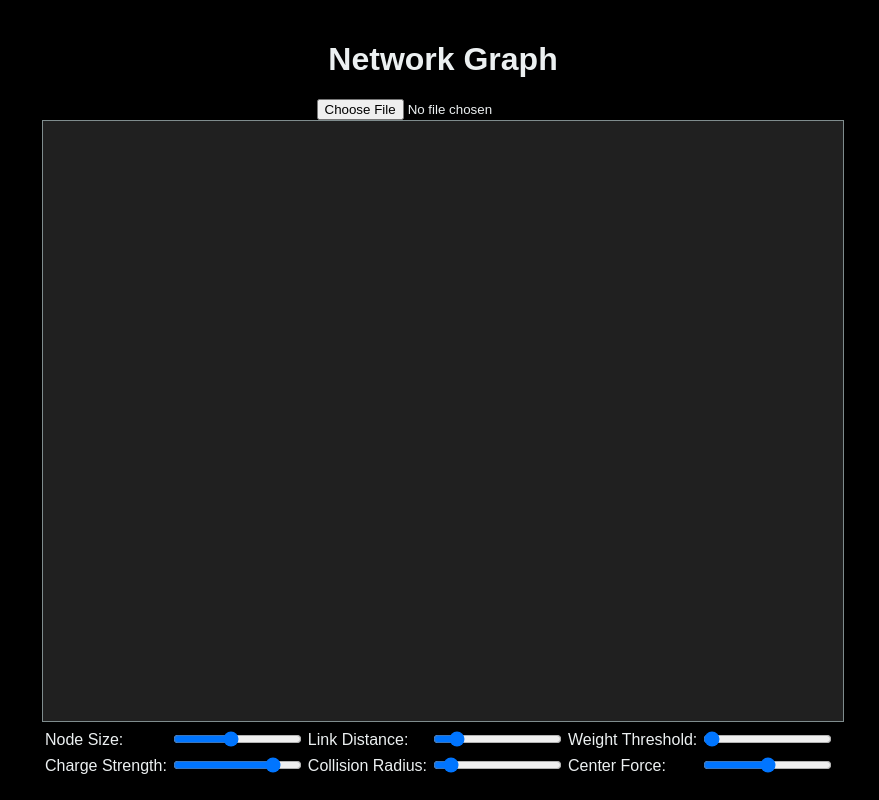
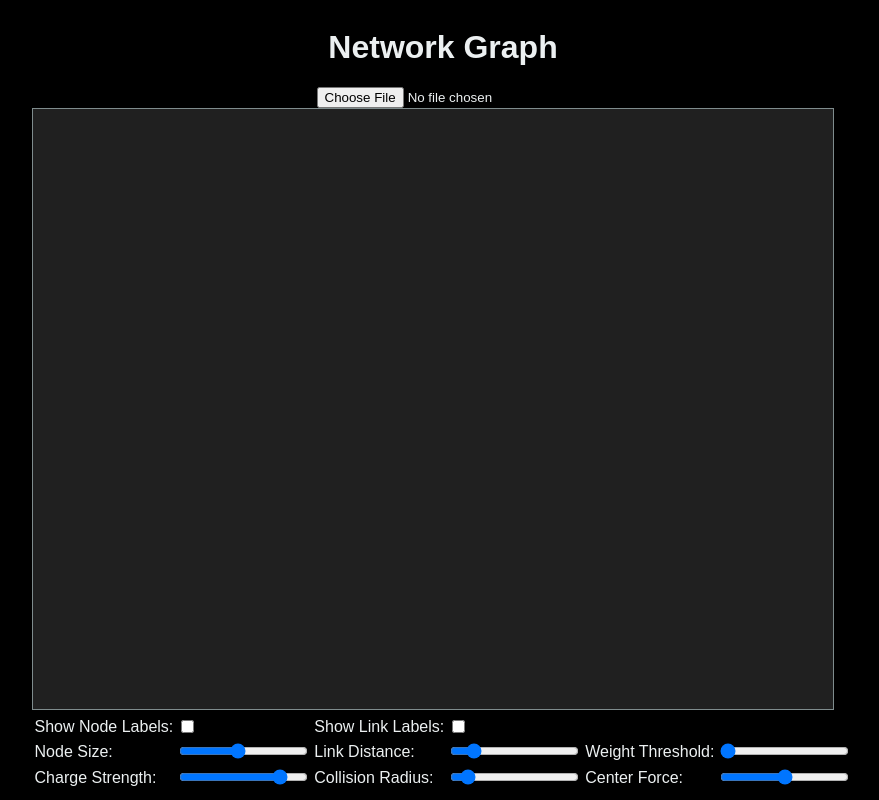
Before and after one commit to JunioCesarFerreira/NetViewJS, a React (Create React App) app in the folder graph-view/: page / in a window 1280 px wide. Shown: the whole page, without its empty margins (197-1076 px from the left). Built offline with nearby package versions, Linux system fonts and the light colour scheme.

Commit message:
dev - Add checkbox de controle de visualização de labels.

```diff
--- a/graph-view/src/App.js
+++ b/graph-view/src/App.js
@@ -7,13 +7,16 @@ import * as d3 from 'd3';
 const App = () => {
   const [nodes, setNodes] = useState([]);
   const [links, setLinks] = useState([]);
+
   const [visualParams, setVisualParams] = useState({
     nodeSize: 5,
     linkDistance: 50,
     chargeStrength: -10,
     collisionRadius: 10,
-    weightThreshold: 2,
+    weightThreshold: 0,
     centerForce: 50,
+    showNodeLabels: false,
+    showLinkLabels: false
   });
   const width = 800;
   const height = 600;
@@ -61,7 +64,7 @@ const App = () => {
       <input type="file" onChange={handleFileChange} accept=".json" />
       <div>
         <Graph nodes={nodes} links={links} width={width} height={height} visualParams={visualParams} />
-        <GraphControlPanel onParamChange={handleParamChange} visualParams={visualParams} maxWeight={visualParams.maxLinkWeight} />
+        <GraphControlPanel onParamChange={handleParamChange} visualParams={visualParams} />
       </div>
     </div>
   );
--- a/graph-view/src/components/Graph.css
+++ b/graph-view/src/components/Graph.css
@@ -37,5 +37,5 @@ body {
   .node-label,
   .link-label {
     font-size: 10px;
-    fill: #ecf0f1; /* Cor do texto */
+    fill: #ecf0f13a; /* Cor do texto */
   }
--- a/graph-view/src/components/Graph.js
+++ b/graph-view/src/components/Graph.js
@@ -131,11 +131,13 @@ const Graph = ({ nodes, links, width, height, visualParams }) => {
         nodeLabels
           .attr("x", d => d.x)
           .attr("y", d => d.y);
+        nodeLabels.attr('visibility', visualParams.showNodeLabels ? 'visible' : 'hidden');
 
         // Atualizando a posição dos rótulos das arestas
         linkLabels
           .attr("x", d => (d.source.x + d.target.x) / 2)
           .attr("y", d => (d.source.y + d.target.y) / 2);
+        linkLabels.attr('visibility', visualParams.showLinkLabels ? 'visible' : 'hidden');
     });
   }, [nodes, links, width, height, visualParams]);
 
--- a/graph-view/src/components/GraphControlPanel.js
+++ b/graph-view/src/components/GraphControlPanel.js
@@ -1,10 +1,30 @@
 import React from 'react';
 
-const GraphControlPanel = ({ onParamChange, visualParams, maxWeight }) => {
+const GraphControlPanel = ({ onParamChange, visualParams }) => {
     return (
       <div className="control-panel">
         <table>
           <tbody>
+
+            <tr>
+              <td>Show Node Labels:</td>
+              <td>
+                <input
+                  type="checkbox"
+                  checked={visualParams.showNodeLabels}
+                  onChange={(e) => onParamChange("showNodeLabels", e.target.checked)}
+                />
+              </td>
+              <td>Show Link Labels:</td>
+              <td>
+                <input
+                  type="checkbox"
+                  checked={visualParams.showLinkLabels}
+                  onChange={(e) => onParamChange("showLinkLabels", e.target.checked)}
+                />
+              </td>
+            </tr>
+
             <tr>
               <td>Node Size:</td>
               <td>
@@ -31,12 +51,13 @@ const GraphControlPanel = ({ onParamChange, visualParams, maxWeight }) => {
                 <input
                   type="range"
                   min="1"
-                  max={maxWeight}
+                  max={visualParams.maxLinkWeight}
                   value={visualParams.weightThreshold}
                   onChange={(e) => onParamChange("weightThreshold", e.target.value)}
                 />
               </td>
             </tr>
+
             <tr>
               <td>Charge Strength:</td>
               <td>
```
Lines whose indentation alone changed are shown as unchanged.
